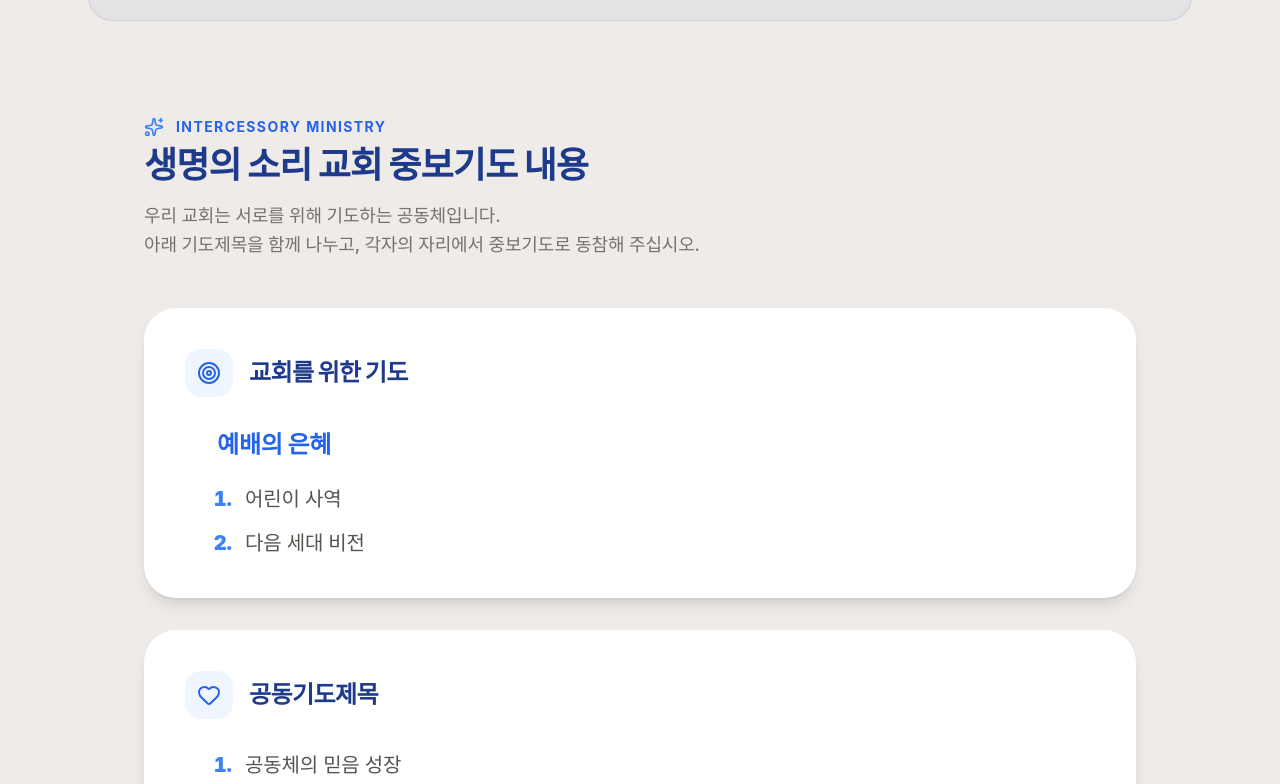
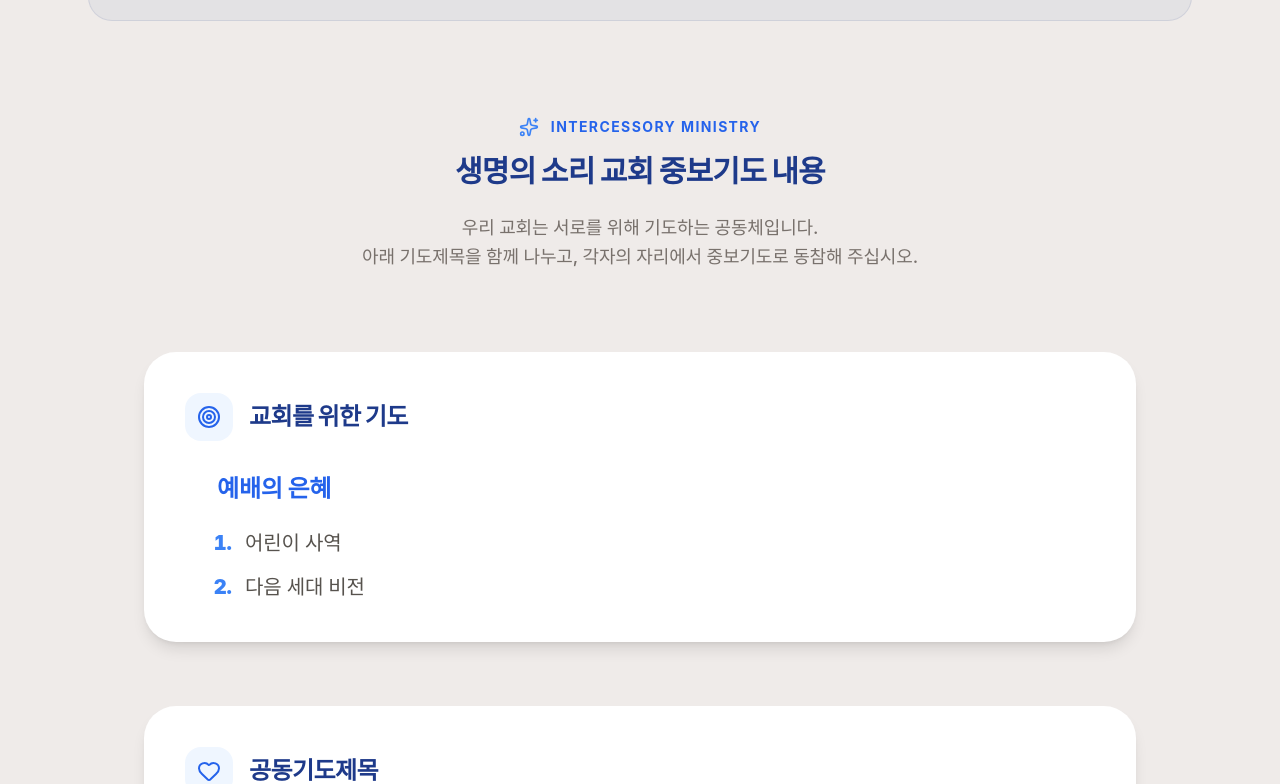
Before and after one commit to allaboutcan-pixel/thesentchurch, a React (Vite) app: page /ministry/prayer in a window 1280 px wide. Shown: the part 2114-2898 px from the top of the page. Built offline with nearby package versions, Linux system fonts and the light colour scheme; no server answers; the database is empty; a web font is replaced by a local one.

Commit message:
Refine: Center prayer headers and adjust spacing

```diff
--- a/src/pages/Prayer.jsx
+++ b/src/pages/Prayer.jsx
@@ -275,21 +275,21 @@ const Prayer = () => {
 
                 {/* 3. Prayer Topics Section */}
                 <div className="max-w-5xl mx-auto px-4 pb-32">
-                    <div className="mb-12">
-                        <div className="flex items-center gap-3 mb-2">
+                    <div className="mb-20 text-center">
+                        <div className="flex items-center justify-center gap-3 mb-4">
                             <Sparkles className="text-blue-500 w-5 h-5" />
                             <span className="text-blue-600 font-bold tracking-widest text-sm uppercase">Intercessory Ministry</span>
                         </div>
-                        <h2 className="text-3xl md:text-4xl font-black text-blue-900 mb-4 tracking-tight">
+                        <h2 className="text-2xl md:text-3xl font-black text-blue-900 mb-6 tracking-tight">
                             {siteConfig?.prayerTopicsTitle || t('ministry.prayer.section1_title')}
                         </h2>
                         <div
-                            className="text-lg text-stone-500 font-medium leading-relaxed max-w-2xl"
+                            className="text-lg text-stone-500 font-medium leading-relaxed max-w-2xl mx-auto break-keep"
                             dangerouslySetInnerHTML={{ __html: (siteConfig?.prayerTopicsSubtitle || t('ministry.prayer.section1_desc')).replace(/\n/g, '<br/>') }}
                         />
                     </div>
 
-                    <div className="space-y-8">
+                    <div className="space-y-16">
                         {prayerSections.map((section) => (
                             <motion.div
                                 key={section.id}
```
Also changed, not shown: src/force_deploy_final_v26.txt (added).
